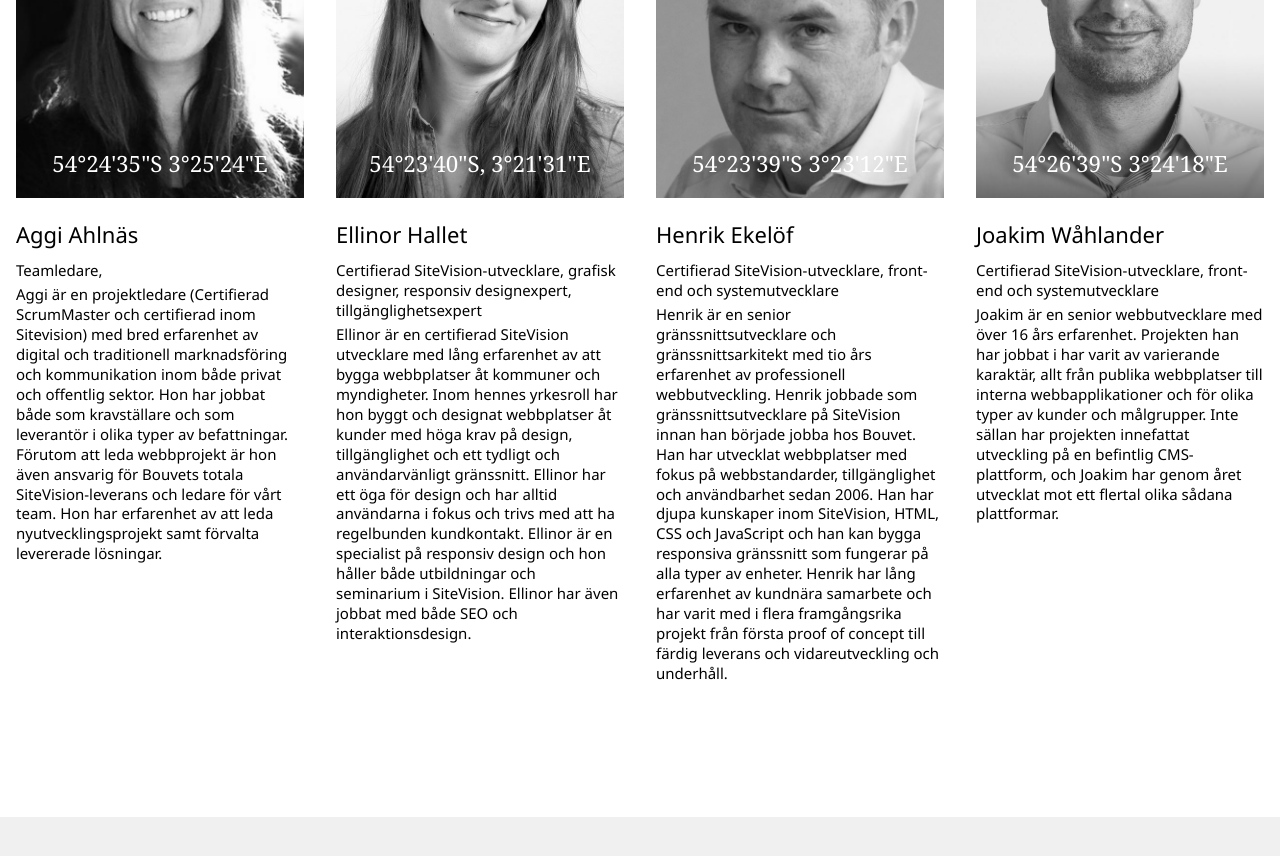
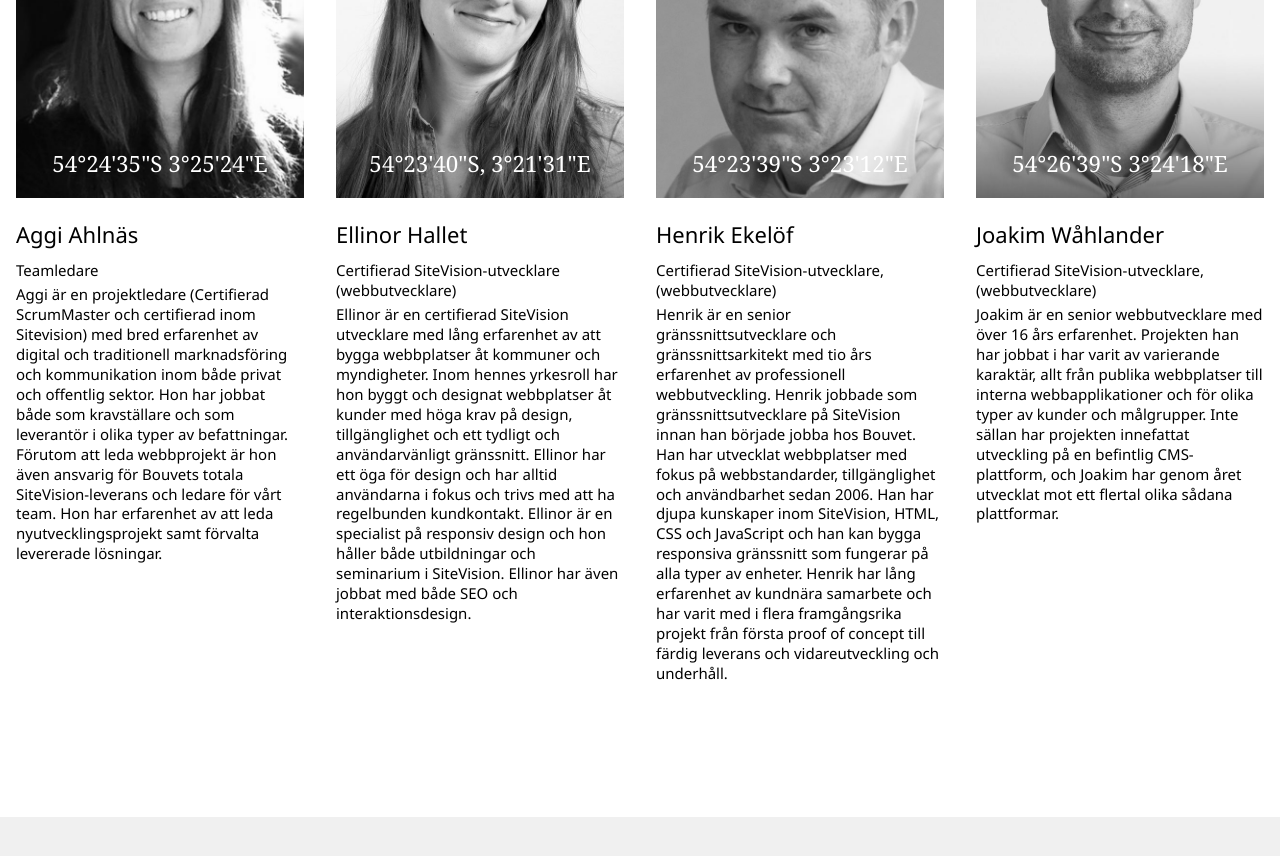
Before and after one commit to BouvetStockholmAB/sv, a Jekyll site: the page built from index.md, in a window 1280 px wide and 900 px high, scrolled down 3064 px. Shown: the top 856 px of the window. Built offline with Jekyll 4.4.1, drawn with Linux system fonts in a browser that asks for light colours; some web fonts are replaced.

Commit message:
Ändrat team medlem titel

```diff
--- a/_data/the-team.json
+++ b/_data/the-team.json
@@ -2,7 +2,7 @@
     "team": {
         "aggi": {
             "name": "Aggi Ahlnäs",
-            "title": "Teamledare,",
+            "title": "Teamledare",
             "about": "Aggi är en projektledare (Certifierad ScrumMaster och certifierad inom Sitevision) med bred erfarenhet av digital och traditionell marknadsföring och kommunikation inom både privat och offentlig sektor. Hon har jobbat både som kravställare och som leverantör i olika typer av befattningar. Förutom att leda webbprojekt är hon även ansvarig för Bouvets totala SiteVision-leverans och ledare för vårt team. Hon har erfarenhet av att leda nyutvecklingsprojekt samt förvalta levererade lösningar.",
             "email": "aggi.ahlnas@bouvet.se",
             "tel": "+46 709 123 456",
@@ -11,7 +11,7 @@
         },
         "ellinor": {
             "name": "Ellinor Hallet",
-            "title": "Certifierad SiteVision-utvecklare, grafisk designer, responsiv designexpert, tillgänglighetsexpert",
+            "title": "Certifierad SiteVision-utvecklare (webbutvecklare)",
             "about": "Ellinor är en certifierad SiteVision utvecklare med lång erfarenhet av att bygga webbplatser åt kommuner och myndigheter. Inom hennes yrkesroll har hon byggt och designat webbplatser åt kunder med höga krav på design, tillgänglighet och ett tydligt och användarvänligt gränssnitt. Ellinor har ett öga för design och har alltid användarna i fokus och trivs med att ha regelbunden kundkontakt. Ellinor är en specialist på responsiv design och hon håller både utbildningar och seminarium i SiteVision. Ellinor har även jobbat med både SEO och interaktionsdesign.",
             "email": "ellinor.hallet@bouvet.se",
             "img": "ellinor",
@@ -19,7 +19,7 @@
         },
         "henrik": {
             "name": "Henrik Ekelöf",
-            "title": "Certifierad SiteVision-utvecklare, front-end och systemutvecklare",
+            "title": "Certifierad SiteVision-utvecklare, (webbutvecklare)",
             "about": "Henrik är en senior gränssnittsutvecklare och gränssnittsarkitekt med tio års erfarenhet av professionell webbutveckling. Henrik jobbade som gränssnittsutvecklare på SiteVision innan han började jobba hos Bouvet. Han har utvecklat webbplatser med fokus på webbstandarder, tillgänglighet och användbarhet sedan 2006. Han har djupa kunskaper inom SiteVision, HTML, CSS och JavaScript och han kan bygga responsiva gränssnitt som fungerar på alla typer av enheter. Henrik har lång erfarenhet av kundnära samarbete och har varit med i flera framgångsrika projekt från första proof of concept till färdig leverans och vidareutveckling och underhåll.",
             "email": "henrik.ekelof@bouvet.se",
             "img": "henrik",
@@ -27,7 +27,7 @@
         },
         "joakim": {
             "name": "Joakim Wåhlander",
-            "title": "Certifierad SiteVision-utvecklare, front-end och systemutvecklare",
+            "title": "Certifierad SiteVision-utvecklare, (webbutvecklare)",
             "about": "Joakim är en senior webbutvecklare med över 16 års erfarenhet. Projekten han har jobbat i har varit av varierande karaktär, allt från publika webbplatser till interna webbapplikationer och för olika typer av kunder och målgrupper. Inte sällan har projekten innefattat utveckling på en befintlig CMS-plattform, och Joakim har genom året utvecklat mot ett flertal olika sådana plattformar.",
             "email": "joakim.wahlander@bouvet.se",
             "img": "joakim",
```
